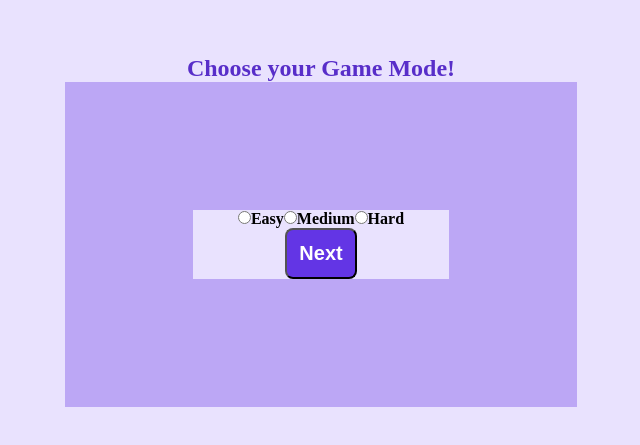
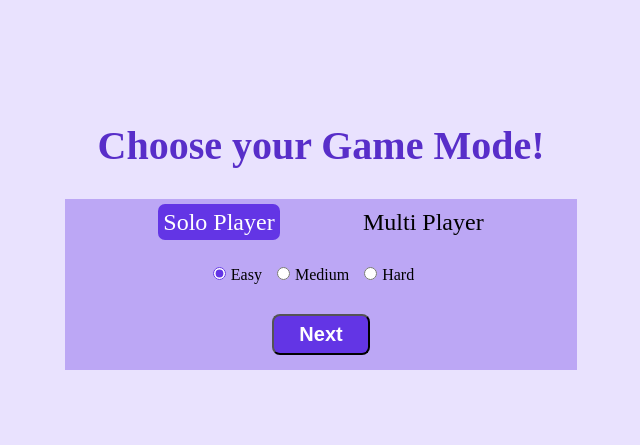
Before and after one commit to heejung-hong/ASL, a React (Create React App) app in the folder asl/: page /GameSelect in a window 1280 px wide. Shown: the part 169-614 px from the top of the page, without its empty margins (319-959 px from the left). Built offline with nearby package versions, Linux system fonts and the light colour scheme.

Commit message:
select game style and radio buttons

```diff
--- a/asl/package.json
+++ b/asl/package.json
@@ -37,5 +37,8 @@
       "last 1 firefox version",
       "last 1 safari version"
     ]
+  },
+  "devDependencies": {
+    "@babel/plugin-proposal-private-property-in-object": "^7.21.11"
   }
 }
--- a/asl/src/App.css
+++ b/asl/src/App.css
@@ -11,6 +11,22 @@
 .App-logo {
   height: 40vmin;
   pointer-events: none;
+}
+
+
+.welcome {
+  margin-bottom: 10px;
+  font-size: 4vh;
+}
+.title-image {
+  margin-left: auto;
+  margin-right: auto;
+  height: auto;
+  width: 80%;
+}
+
+.site-info {
+  font-weight: bold;
 }
 
 .homepage-container {
@@ -59,24 +75,72 @@
 
 .game-screen-title {
   color: #582EC9;
+  margin: 30px;
+  font-size: 5vh;
   padding: 0;
 }
 
 .game-screen-options-container {
   background-color: #BCA7F5;
   width: 40%;
-  padding: 10%;
+  /* padding: 10%; */
 }
 
-/* .game-screen-list-container {
-} */
+.player-select {
+ display: flex;
+ background-color: #BCA7F5;
+ justify-content: space-evenly;
+ margin: 10px 0 10px 0;
+}
+
+.radio-container {
+  margin: 30px 0;
+}
+.radio-input-word {
+  margin: 0 15px 0 5px;
+}
+.player {
+  background-color: #6335E5;
+  color: white;
+  padding: 5px;
+  border-radius: 7px;
+}
+
+.player-select-span-left {
+  background-color: #BCA7F5;
+  margin-left: 10px;
+  font-size: 3vh;
+}
+.player-select-span-right {
+  background-color: #BCA7F5;
+  margin-right: 10px;
+  font-size: 3vh;
+}
+
+.background-color {
+  background-color: #BCA7F5;
+}
+
+.game-screen-list-container {
+  background-color: #BCA7F5;
+}
+
+.input-style {
+  margin: 0 5px 0 20px;
+}
 
 .list-difficulty {
+  background-color: #BCA7F5;
   list-style-type: none;
-  padding: 0;
+  padding: 20px;
+}
+
+.radio-button {
+  accent-color: #6335E5;
 }
 
 .list-item-difficulty {
+  background-color: #BCA7F5;
   display: inline;
   font-size: 16px;
   font-weight: bold;
@@ -84,7 +148,8 @@
 
 .game-screen-button {
   background-color: #6335E5;
-  padding: 12px;
+  padding: 7px 25px;
+  margin: 0 0 15px 0;
   border-radius: 8px;
   width:fit-content;
   color: white;
--- a/asl/src/components/Home.jsx
+++ b/asl/src/components/Home.jsx
@@ -1,11 +1,12 @@
+import SignOn from "../assets/sign-on-hands.png"
+
 export default function Home(){
     return(
         <div>
             <div>
-                <h1 className="title">Website Name</h1>
-
-                <h2 className="welcome">Welcome!</h2>
-                <p>Info about website</p>
+                <h2 className="welcome">Welcome to Sign On!</h2>
+                <img className="title-image" src={SignOn} alt="Sign On" />
+                <p className="site-info">A fun inclusive space to learn ASL solo, with friends, or as a family</p>
             </div>
 
         </div>
--- a/asl/src/screens/GameSelect.jsx
+++ b/asl/src/screens/GameSelect.jsx
@@ -1,32 +1,85 @@
-import {NavLink} from 'react-router-dom'
+import { useNavigate } from 'react-router-dom'
+import { useState } from "react"
 export default function GameSelect(){
+
+
+    const [difficulty, setDifficulty] = useState("easy")
+    const [player, setPlayer] = useState(true)
+
+    const navigate = useNavigate()
+    const navigateToGameScreen = () => {
+        navigate('/GameScreen')
+    }
+
+    const changePlayer = () => {
+        setPlayer(!player)
+    }
+    const PlayerOption = () => {
+        if (player) {
+            return (
+                <>
+                <span className="player-select-span-left"> <span className="player">Solo Player</span></span>
+                <span className="player-select-span-right " onClick={changePlayer}>Multi Player</span>
+                </>
+            )
+        } else {
+            return (
+                <>
+                <span className="player-select-span-left" onClick={changePlayer}>Solo Player</span>
+                <span className="player-select-span-right "><span className="player">Multi Player</span></span>
+                </>
+            )
+        }
+    }
+
+    const RadioInput = ({label, value, checked, setter}) => {
+        return (
+          <label className="background-color">
+            <input className="radio-button" type="radio" checked={checked === value}
+                   onChange={() => setter(value)} />
+            <span className="radio-input-word background-color" >{label}</span>
+          </label>
+        );
+    };
+
     return(
         <div className="game-select">
             <h2 className="game-screen-title">Choose your Game Mode!</h2>
             <div className="game-screen-container">
                 <div className="game-screen-options-container">
-                <div className="game-screen-list-container">
+                    <div className="player-select">
+                        <PlayerOption />
+                        {/* <span className="player-select-span-left">Solo Player</span>
+                        <span className="player-select-span-right ">Multi Player</span> */}
+                    </div>
+
+                    <div className="background-color radio-container">
+                        <RadioInput label="Easy" value="easy" checked={difficulty} setter={setDifficulty}  />
+                        <RadioInput label="Medium" value="medium" checked={difficulty} setter={setDifficulty} />
+                        <RadioInput label="Hard" value="hard" checked={difficulty} setter={setDifficulty} />
+	                </div>
+
+                    {/* <div className="game-screen-list-container">
                         <ul className="list-difficulty">
                             <li className="list-item-difficulty">
                                 <input type="radio" id="easy" value='easy'></input>
-                            <label for="easy">Easy</label>
+                                <label className="background-color" for="easy">Easy</label>
                             </li>
                             <li className="list-item-difficulty">
-                            <input type="radio" id="medium" value='medium'></input>
-                            <label for="medium">Medium</label>
+                                <input className="input-style" type="radio" id="medium" value='medium'></input>
+                                <label className="background-color" for="medium">Medium</label>
                             </li>
                             <li className="list-item-difficulty">
-                            <input type="radio" id="hard" value='hard'></input>
-                            <label for="hard">Hard</label>
+                                <input className="input-style" type="radio" id="hard" value='hard'></input>
+                                <label className="background-color" for="hard">Hard</label>
                             </li>
+                        </ul>
+                    </div> */}
 
-                    </ul>
+                    <div className="background-color">
+                           <button className="game-screen-button" onClick={navigateToGameScreen}>Next</button>
                     </div>
-                    <div>
-                        <NavLink to="/GameScreen">
-                           <button className="game-screen-button">Next</button>
-                        </NavLink>
-                    </div>
+
                 </div>
             </div>
         </div>
```
Also changed, not shown: asl/src/assets/sign-on-hands.png (added), 1 other file (tests, documents, lock files or other folders). Lines whose indentation alone changed are shown as unchanged.
